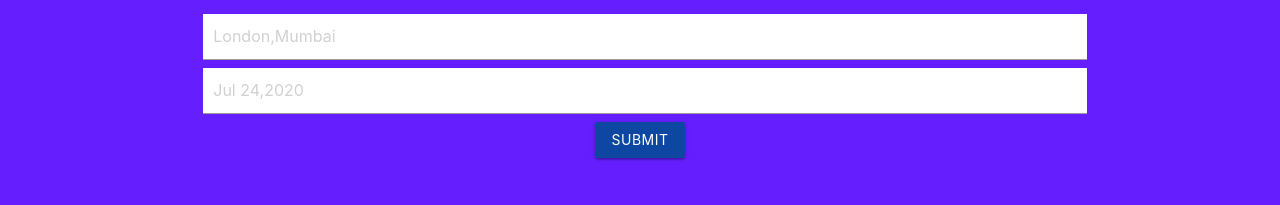
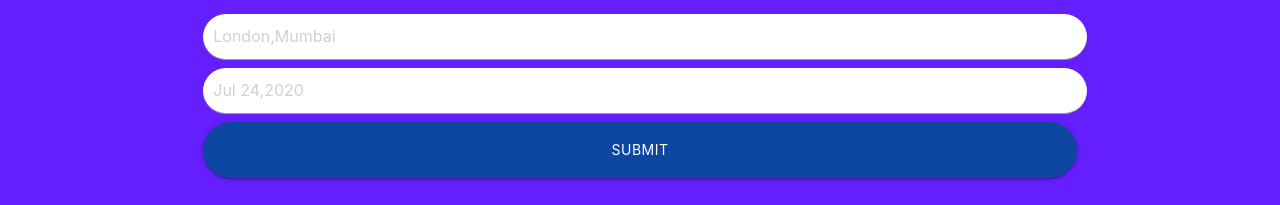
Before and after one commit to Pratik1234agarwal/Travel_Planner, a website built with webpack: page src/Client/views/index.html in a window 1280 px wide. Shown: the part 560-765 px from the top of the page. Built offline with nearby package versions, Linux system fonts and the light colour scheme.

Commit message:
Change button width to 100% and rounded the input fields

```diff
--- a/src/Client/styles/main.scss
+++ b/src/Client/styles/main.scss
@@ -58,3 +58,14 @@ html{
 .brand-logo{
     font-family: 'Pacifico',sans-serif;
 }
+
+
+input{
+    border-radius: 30px !important;
+}
+
+#submit{
+    border-radius: 30px !important;
+    width: 100% !important;
+    height:7vh;
+}
--- a/src/Client/views/index.html
+++ b/src/Client/views/index.html
@@ -82,7 +82,7 @@
                 placeholder="Jul 24,2020"
               />
               <!-- <input type='submit' href="#modal1" class="btn waves-effect blue darken-4 black-text modal-trigger" value="Submit"> -->
-              <button class="btn blue darken-4">SUBMIT</button>
+              <button class="btn blue darken-4" id="submit">SUBMIT</button>
             </div>
           </div>
         </div>
```
